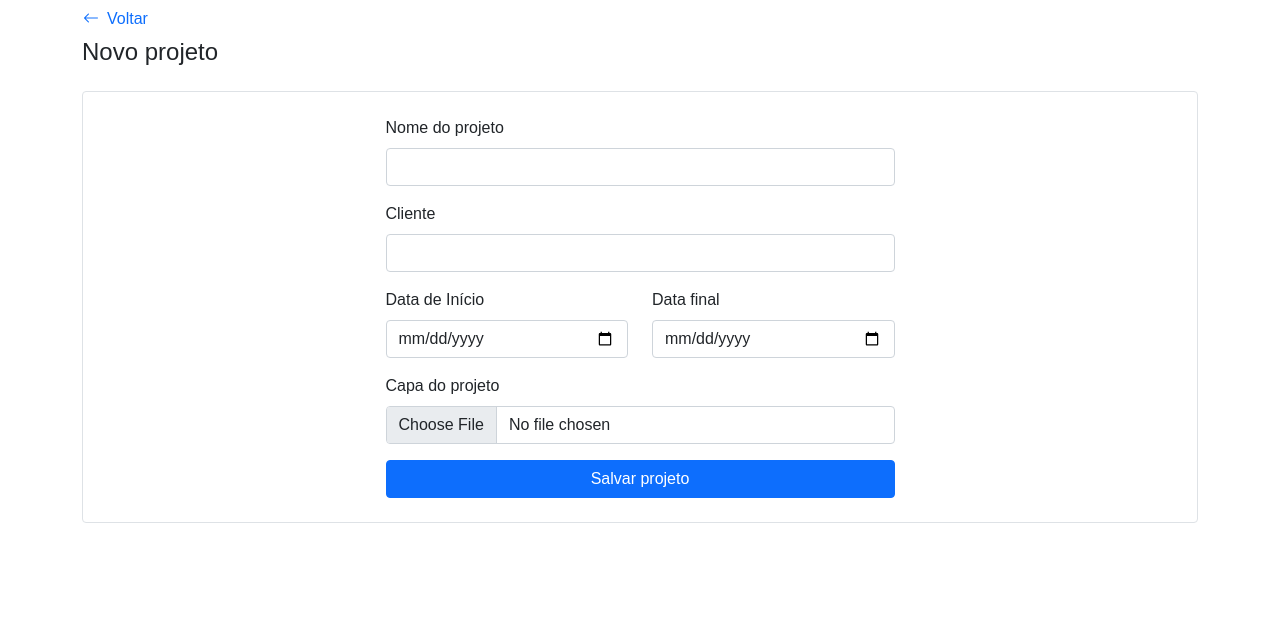
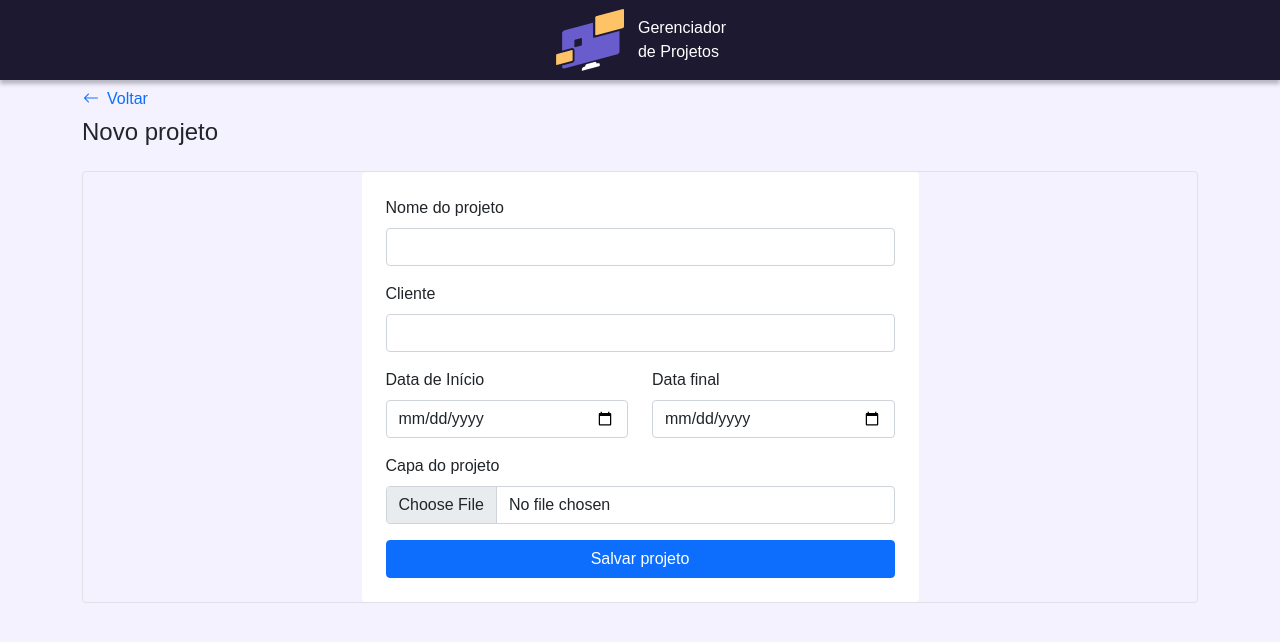
Before and after one commit to candido-luiz/clicksign-vue3, a Vue app: page /create-project in a window 1280 px wide. Shown: the top 642 px of the page. Built offline with nearby package versions, Linux system fonts and the light colour scheme; a web font is replaced by a local one.

Commit message:
feat(TopBar): Componentiza topbar
Cria componente para topbar e adiciona logica para sua utilizacao
- Inject keys adicionado

```diff
--- a/src/App.vue
+++ b/src/App.vue
@@ -1,8 +1,33 @@
 <script setup lang="ts">
-import { RouterView, useRouter } from 'vue-router';
+import { RouterView, useRoute, useRouter } from 'vue-router';
+import TopBar from "@/components/TopBar.vue";
+import { computed, provide, ref } from 'vue';
+import { setShowSearchBarKey, showSearchBarKey } from './injection-keys/keys';
+
+const route = useRoute();
+
+const showSearchBar = ref<boolean>(false);
+
+const showTopbar = computed(() => {
+  return !showSearchBar.value;
+})
+const canSearchItems = computed(() => {
+  return !!route.meta.canSearchProjects;
+})
+const setShowSearchBar = (value: boolean) => {
+  showSearchBar.value = value;
+}
+
+provide(showSearchBarKey, showSearchBar);
+provide(setShowSearchBarKey, setShowSearchBar);
+
 </script>
 
 <template>
+  <TopBar
+    :showTopbar="showTopbar"
+    :canSearchItems="canSearchItems"
+  />
   <RouterView />
 </template>
 
--- a/src/assets/base.css
+++ b/src/assets/base.css
@@ -1,3 +1,13 @@
+:root {
+  --clicksign-background: #F4F2FF;
+  --clicksign-topbar-background: #1C1930;
+  --clicksign-button-primary-color: #695CCD;
+  --clicksign-emphasis-text-color: #1F1283;
+  --clicksign-normal-text-color: #717171;
+  --clicksign-golden-color: #FFB23D;
+  --clicksign-page-header-height: 80px;
+}
+
 * {
   margin: 0;
   box-sizing: border-box;
@@ -8,4 +18,5 @@ body, #app {
 
 body {
   font-family: 'Encode Sans Semi Expanded', sans-serif;
+  background-color: var(--clicksign-background);
 }
--- /dev/null
+++ b/src/components/TopBar.vue
@@ -0,0 +1,59 @@
+<script setup lang="ts">
+import pageLogo from "@/assets/images/symbol.png";
+import { setShowSearchBarKey } from "@/injection-keys/keys";
+import { inject } from "vue";
+
+defineProps({
+  showTopbar: {
+    type: Boolean,
+    required: true
+  },
+  canSearchItems: {
+    type: Boolean,
+    required: true
+  },
+});
+
+const setShowSearchBar = inject(setShowSearchBarKey);
+
+</script>
+
+<template>
+  <div v-show="showTopbar" class="topbar position-relative">
+    <img :src="pageLogo" alt="logo do gerenciador de projetos" width="72" height="72">
+    <div class="page-title">
+      Gerenciador de Projetos
+    </div>
+    <div v-if="canSearchItems" class="search-icon" @click="setShowSearchBar!(true)">
+      <i class="bi bi-search"></i>
+    </div>
+  </div>
+</template>
+
+<style scoped>
+.topbar {
+  height: 80px;
+  background: #1C1930;
+  box-shadow: 0px 4px 4px 0 #00000040;
+  color: white;
+  display: flex;
+  align-items: center;
+  justify-content: center;
+  gap: 12px;
+
+  .page-title {
+    width: min-content;
+  }
+
+  .search-icon {
+    font-size: 18px;
+    position: absolute;
+    right: 64px;
+    cursor: pointer;
+    transition: transform 0.3s;
+  }
+  .search-icon:hover {
+    transform: scale(1.4);
+  }
+}
+</style>
--- /dev/null
+++ b/src/injection-keys/keys.ts
@@ -0,0 +1,5 @@
+import type { InjectionKey, Ref } from "vue";
+
+export const showSearchBarKey = Symbol() as InjectionKey<Ref<boolean>>;
+
+export const setShowSearchBarKey = Symbol()  as InjectionKey<(value: boolean) => void>
--- a/src/router/index.ts
+++ b/src/router/index.ts
@@ -6,8 +6,11 @@ const router = createRouter({
   routes: [
     {
       path: '/',
-      name: 'home',
+      name: 'project-list',
       component: () => import ('@/views/ListProjectView.vue'),
+      meta: {
+        canSearchProjects: true
+      }
     },
     {
       path: '/no-projects',
@@ -24,7 +27,7 @@ const router = createRouter({
 
 router.beforeEach((to, from) => {
   const projectStore = useProjectStore();
-  if(to.name === 'home') {
+  if(to.name === 'project-list') {
     if(!projectStore.hasProjects) {
       return { name: 'no-projects' }
     }
--- a/src/views/CreateProjectView.vue
+++ b/src/views/CreateProjectView.vue
@@ -22,7 +22,7 @@ const errors = ref({
 });
 
 const validateProjectName = () => {
-  const regex = /^[A-Za-z]+(?:\s+[A-Za-z]+){1,}$/;
+  const regex = /^\w+ \w+/;
   errors.value.projectName = regex.test(projectName.value) ?
     '' :
     'Por favor, digite ao menos duas palavras'
@@ -101,11 +101,11 @@ const createProject = () => {
   );
 
   projectStore.addProject(project);
-  goToHome();
+  goToProjectList();
 };
 
-const goToHome = () => {
-  router.push({name: 'home'});
+const goToProjectList = () => {
+  router.push({name: 'project-list'});
 
 }
 </script>
@@ -117,7 +117,7 @@ const goToHome = () => {
       <header class="mb-4">
         <div class="d-flex flex-column align-items-start">
           <button
-            @click="goToHome"
+            @click="goToProjectList"
             class="ps-0 btn btn-link text-decoration-none d-flex align-items-center"
           >
             <i class="bi bi-arrow-left me-2"></i>
--- a/src/views/ListProjectView.vue
+++ b/src/views/ListProjectView.vue
@@ -1,22 +1,24 @@
 <script setup lang="ts">
-import { ref, computed, watch } from 'vue';
+import { ref, computed, watch, inject, type Ref } from 'vue';
 import { useRouter } from 'vue-router';
 import CardProject from '@/components/CardProject.vue';
 import ModalRemoveProject from '@/components/ModalRemoveProject.vue';
 import { Project } from '@/models/Project';
 import { useProjectStore } from '@/stores/project';
-import pageLogo from "@/assets/images/symbol.png";
 import SearchBar from "@/components/SearchBar.vue";
 import { useSuggestionStore } from '@/stores/suggestion';
+import { setShowSearchBarKey, showSearchBarKey } from '@/injection-keys/keys';
 
 const router = useRouter();
 const projectStore = useProjectStore();
 const suggestionStore = useSuggestionStore();
 
+const showSearchBar = inject(showSearchBarKey)!;
+const setShowSearchBar = inject(setShowSearchBarKey)!;
+
 const projectList = ref<Project[]>([]);
 const showModal = ref<boolean>(false);
 const projectIdToRemove = ref<string | null>(null);
-const showSearchBar = ref<boolean>(false);
 const query = ref<string>('');
 const searcherdQuery = ref<string>('');
 
@@ -77,10 +79,6 @@ const cancelRemoval = () => {
   projectIdToRemove.value = null;
 }
 
-const setShowSearchBar = (value: boolean) => {
-  showSearchBar.value = value;
-}
-
 const searchProjects = (query: string) => {
   suggestionStore.addSuggestion(query);
   setShowSearchBar(false);
@@ -105,17 +103,8 @@ watch([onlyFavorites, sortOption], () => {
       @removeSuggestion="removeSuggestion"
       v-model="query"
     />
-    <div v-show="!showSearchBar" class="topbar position-relative">
-      <img :src="pageLogo" alt="logo do gerenciador de projetos" width="72" height="72">
-      <div class="page-title">
-        Gerenciador de Projetos
-      </div>
-      <div class="search-icon" @click="setShowSearchBar(true)">
-        <i class="bi bi-search"></i>
-      </div>
-    </div>
     <!-- Header com quantidade total de projetos -->
-    <header class="p-4 bg-light d-flex justify-content-between align-items-center">
+    <header class="p-4 d-flex justify-content-between align-items-center">
       <!-- Título do header -->
       <div class="d-flex align-items-center gap-1">
         <h1 class="fs-4 m-0" style="font-size: 24px; font-weight: 600;">
```
